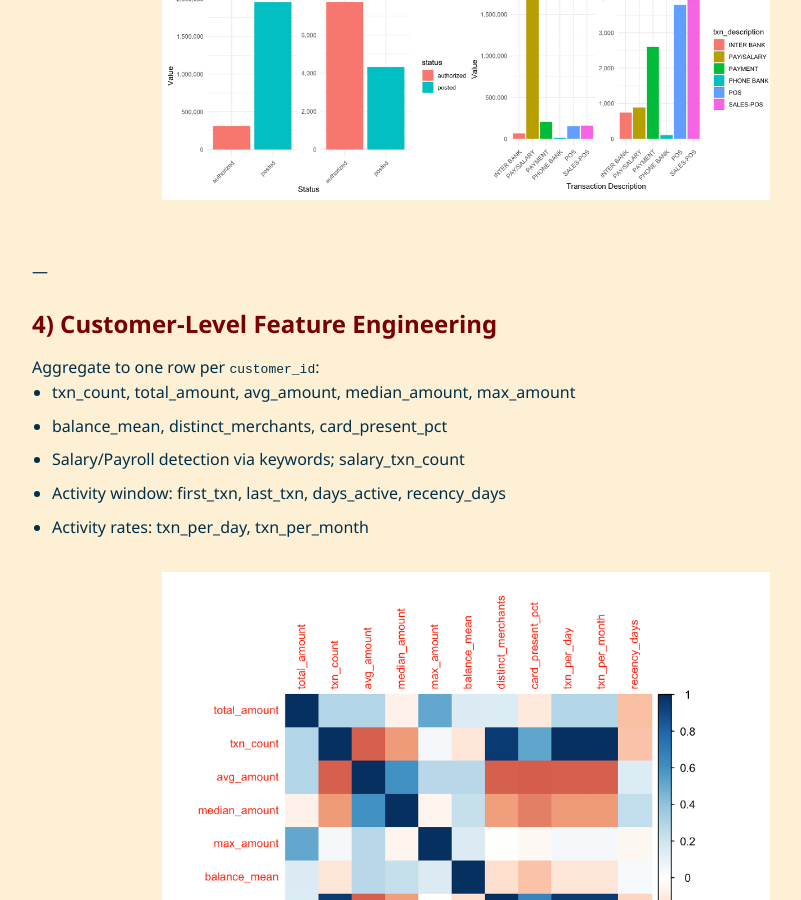
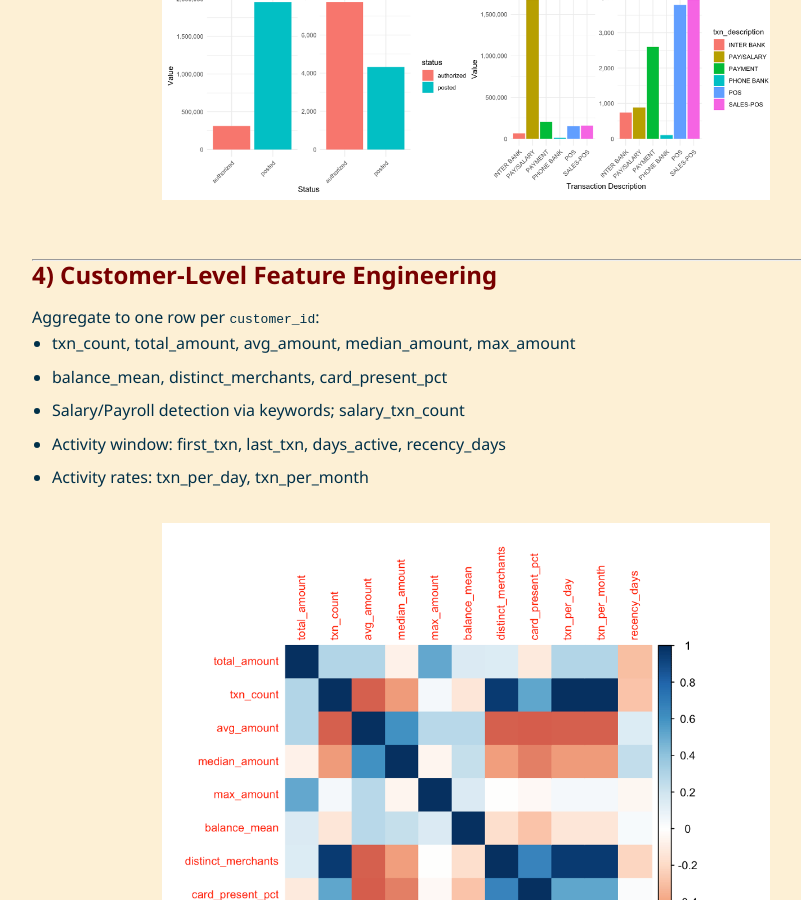
Before and after one commit to kang-tian/kang-tian.github.io, a Jekyll site: the page built from projects/Customer_Transaction_Risk_Analysis_R/index.md, in a window 1280 px wide and 900 px high, scrolled down 3872 px. Shown: the whole window, without its empty margins (174-975 px from the left). Built offline with Jekyll 4.4.1, drawn with Linux system fonts in a browser that asks for light colours; our own code applies the rules of GitHub Pages for plain Markdown files.

Commit message:
Update index.md

```diff
--- a/projects/Customer_Transaction_Risk_Analysis_R/index.md
+++ b/projects/Customer_Transaction_Risk_Analysis_R/index.md
@@ -67,7 +67,7 @@ The goal is to uncover behavioral patterns, identify high-value customers, and s
   <img src="/projects/Customer_Transaction_Risk_Analysis_R/images/Picture7.png" alt="Reviews per Page" width="70%"/>
 </p>   <br><br>
 
----   <br><br>
+---
 
 ## 4) Customer-Level Feature Engineering
 
@@ -102,7 +102,7 @@ Aggregate to one row per `customer_id`:
 </p>
 <p align="center">
   <img src="/projects/Customer_Transaction_Risk_Analysis_R/images/Picture10.png" alt="Reviews per Page" width="70%"/>
-</p>
+</p>    <br><br>
 
 
 ---
```
